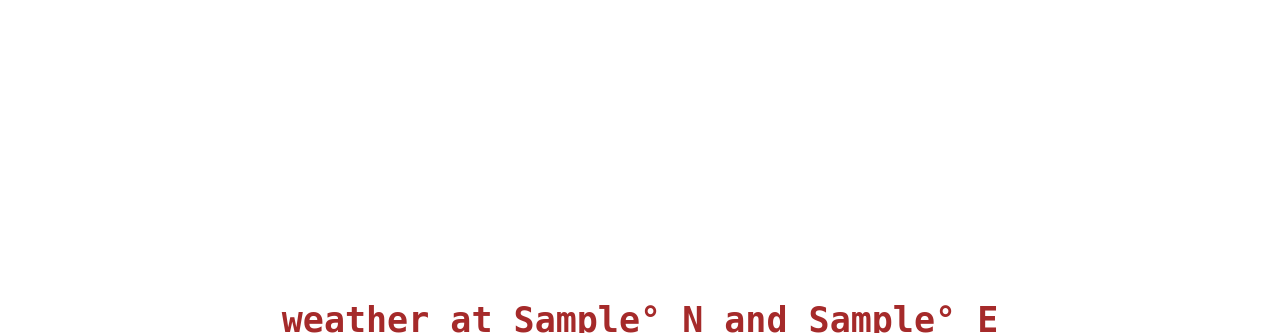
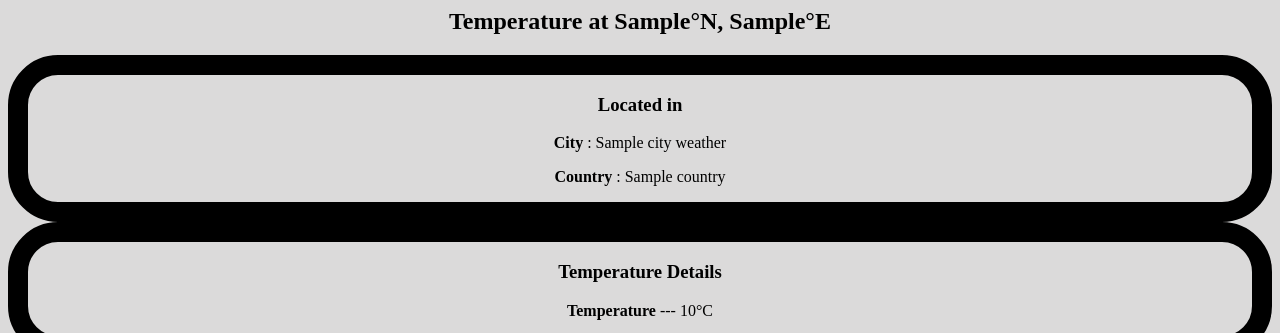
Before and after one commit to iib2019014/Team-iib2019014_SoE, a Django app: template personal/templates/personal/weather_info_2.html in a window 1280 px wide. Shown: the top 333 px of the page. Run offline with Django 3.2, Linux system fonts and the light colour scheme; the template is opened without the code that fills it: most values are stand-ins (such as "Sample title", 1, 10 or a date in 2020).

Commit message:
changed the html's for weather information according the changed structure of city_weather and authentication

```diff
--- a/personal/templates/personal/weather_info_2.html
+++ b/personal/templates/personal/weather_info_2.html
@@ -3,27 +3,69 @@
 <style>
    .head {
        font-family: monospace;
-       color: brown;
-       margin-top: 300px;
-       font-size: 35px;
+       color: rgb(71, 71, 71);
+       /* margin-top: 300px; */
+       font-size: 15px;
    }
 
    .weather_icon {
        border: 1px solid;
-       border-style: dotted;
+       border-radius: 5px;
+        border-width: 2px;
+   }
+
+   .details {
+    border: 1px solid;
+    border-radius: 50px;
+    border-width: 20px;
    }
 </style>
-<body style="text-align:center; font-size: 35px;">
-    <h1 class="head">weather at {{city_weather.city_latitude}}° N and {{city_weather.city_longitude}}° E</h1>
+<body style="background-color: rgb(219, 218, 218); text-align: center;"></body>
+    {% if user.is_authenticated %}
+        <div class="head">
+            <h2>Temperature at {{ city_weather.city_latitude }}°N, {{ city_weather.city_longitude }}°E</h2>
+            <!-- <h2>{{ city_weather.city_name }} weather</h2> -->
+            <div class="details">
+                <h3>Located in </h3>
+                <p><b>City</b> : {{ city_weather.city_name }}</p>
+                <p><b>Country</b> : {{ city_weather.country}}</p>
+            </div>
 
-    <figure class="image is-50x50">
-        <img class="weather_icon" src="http://openweathermap.org/img/w/{{ city_weather.icon }}.png" alt="Image">
-    </figure>
+            <div class="details">
+                <h3>Temperature Details</h3>
+                <p><b>Temperature</b> --- {{ city_weather.temperature }}°C</p>
+                <p><b>Minimum</b> --- {{ city_weather.temp_min }}°C</p>
+                <p><b>Maximum</b> --- {{ city_weather.temp_max }}°C</p>
+            </div>
 
-    <p style="color: rgb(22, 223, 230);">
-        <span class="subtitle">{{ city_weather.temperature }}° C</span>
-        <br> {{ city_weather.description }}
-    </p>
+            <div class="details">
+                <h3>Weather</h3>
+                <p><b>Feels like</b> {{ city_weather.feels_like }}°C</p>
+                <p><b>Pressure</b> --- {{ city_weather.pressure }}</p>
+                <p><b>Humidity</b> --- {{ city_weather.humidity }}</p>
+                <p><b>{{ city_weather.description }}</b></p>
+                <img class="weather_icon" src="http://openweathermap.org/img/w/{{ city_weather.icon }}.png" alt="Image">
+            </div>
+        </div>
+
+    {% else %}
+        <h2>Temperature at {{ city_weather.city_latitude }}°N, {{ city_weather.city_longitude }}°E</h2>
+        <div class="details">
+            <h3>Located in </h3>
+            <p><b>City</b> : {{ city_weather.city_name }}</p>
+            <p><b>Country</b> : {{ city_weather.country}}</p>
+        </div>
+        <div class="details">
+            <h3>Temperature Details</h3>
+            <p><b>Temperature</b> --- {{ city_weather.temperature }}°C</p>
+        </div>
+        <div class="details">
+            <h3>Weather</h3>
+            <p><b>{{ city_weather.description }}</b></p>
+            <img class="weather_icon" src="http://openweathermap.org/img/w/{{ city_weather.icon }}.png" alt="Image">
+        </div>
+    </div>
+
+    {% endif %}
 </body>
-
 {% endblock %}
```
Also changed, not shown: personal/templates/personal/weather_info.html (+47 -32 lines), templates/mainHome.html (+2 -13 lines), db.sqlite3.
